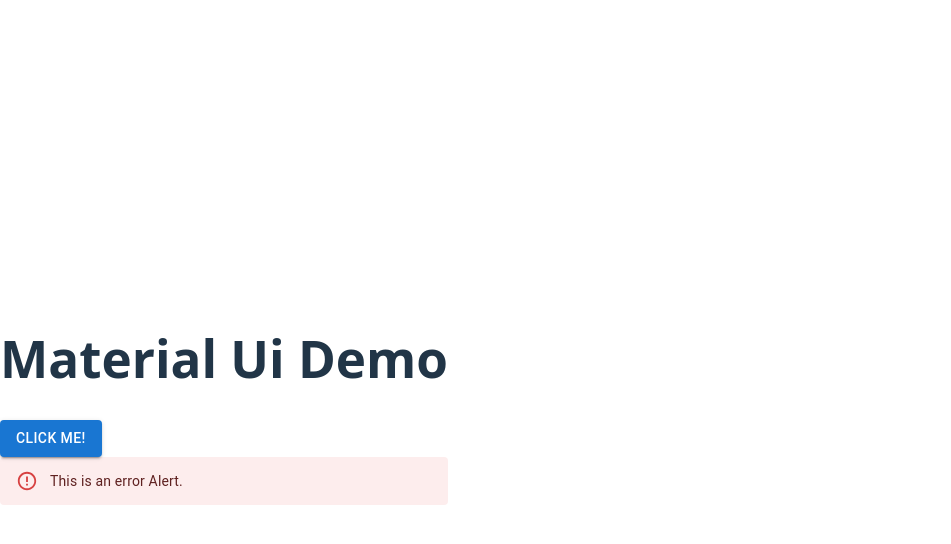
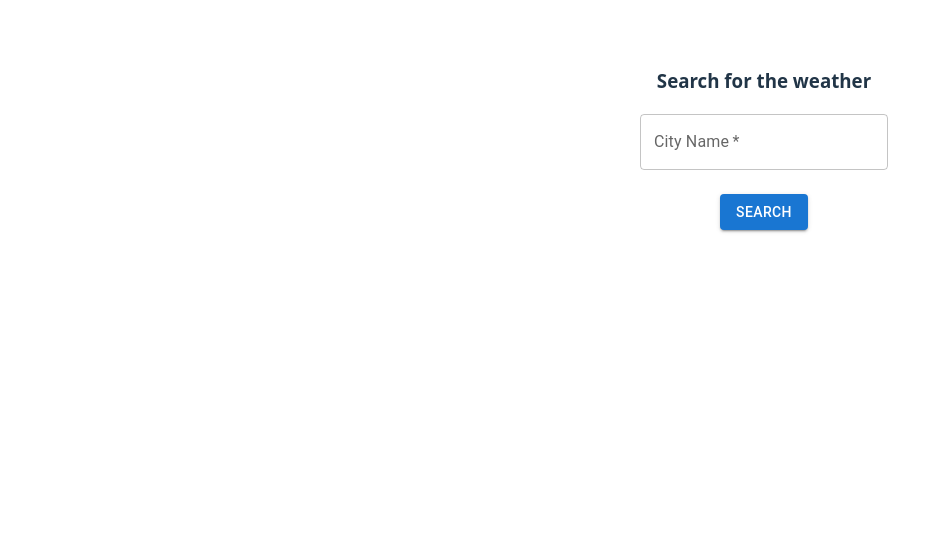
Before and after one commit to AH-Riad/WeatherAppUsingReact, a React (Vite) app: page / in a window 1280 px wide. Shown: the top 544 px of the page, without its empty margins (0-951 px from the left). Built offline with nearby package versions, Linux system fonts and the light colour scheme.

Commit message:
added a search box

```diff
--- a/package.json
+++ b/package.json
@@ -16,6 +16,7 @@
     "@mui/icons-material": "^7.0.2",
     "@mui/material": "^7.0.2",
     "@mui/styled-engine-sc": "^7.0.2",
+    "bootstrap": "^5.3.5",
     "react": "^19.0.0",
     "react-dom": "^19.0.0",
     "styled-components": "^6.1.17"
--- a/src/App.tsx
+++ b/src/App.tsx
@@ -1,18 +1,10 @@
-import Button from "@mui/material/Button";
-import Alert from "@mui/material/Alert";
+import SearchBox from "./component/SearchBox";
 
 function App() {
-  let handelclick = () => {
-    console.log("Button clicked");
-  };
   return (
-    <>
-      <h1>Material Ui Demo</h1>
-      <Button variant="contained" onClick={handelclick}>
-        CLick me!
-      </Button>
-      <Alert severity="error">This is an error Alert.</Alert>
-    </>
+    <div>
+      <SearchBox />
+    </div>
   );
 }
 
--- /dev/null
+++ b/src/component/SearchBox.css
@@ -0,0 +1,6 @@
+.search-box {
+  text-align: center;
+  justify-content: center;
+  margin-top: -22rem;
+  margin-left: 40rem;
+}
--- /dev/null
+++ b/src/component/SearchBox.tsx
@@ -0,0 +1,19 @@
+import TextField from "@mui/material/TextField";
+import Button from "@mui/material/Button";
+import "./SearchBox.css";
+function SearchBox() {
+  return (
+    <div className="search-box">
+      <h3>Search for the weather</h3>
+      <form>
+        <TextField id="city" label="City Name" variant="outlined" required />
+        <br /> <br />
+        <Button variant="contained" type="submit">
+          Search
+        </Button>
+      </form>
+    </div>
+  );
+}
+
+export default SearchBox;
```
Also changed, not shown: 1 other file (tests, documents, lock files or other folders).
